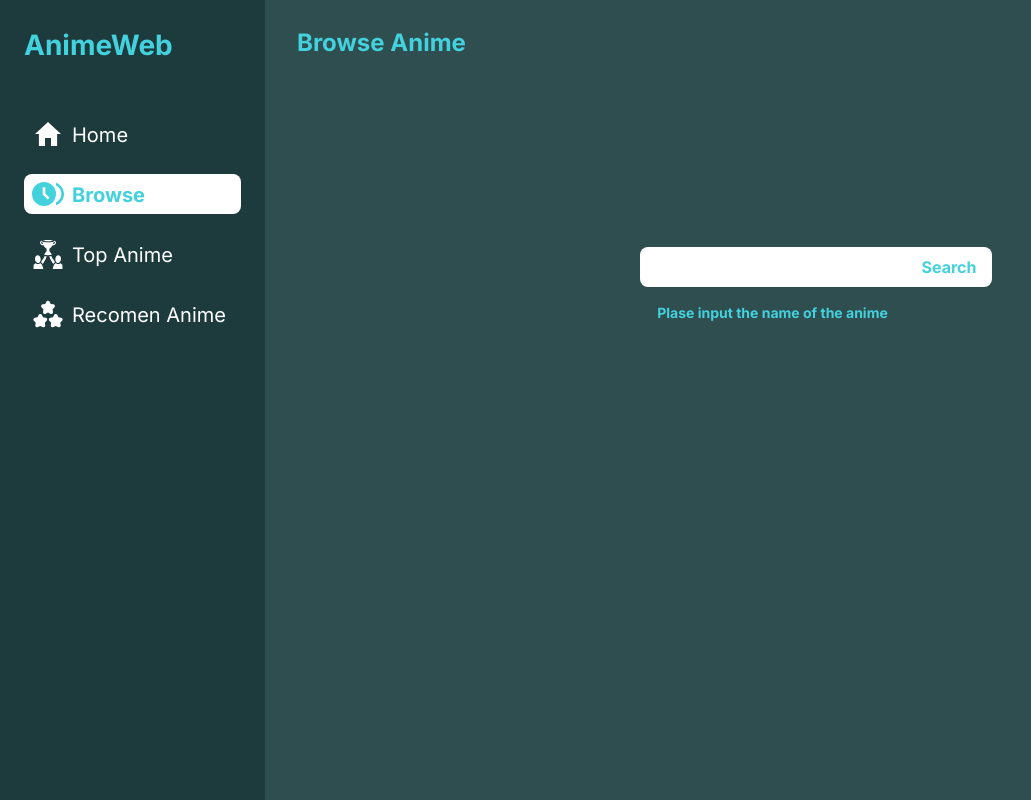
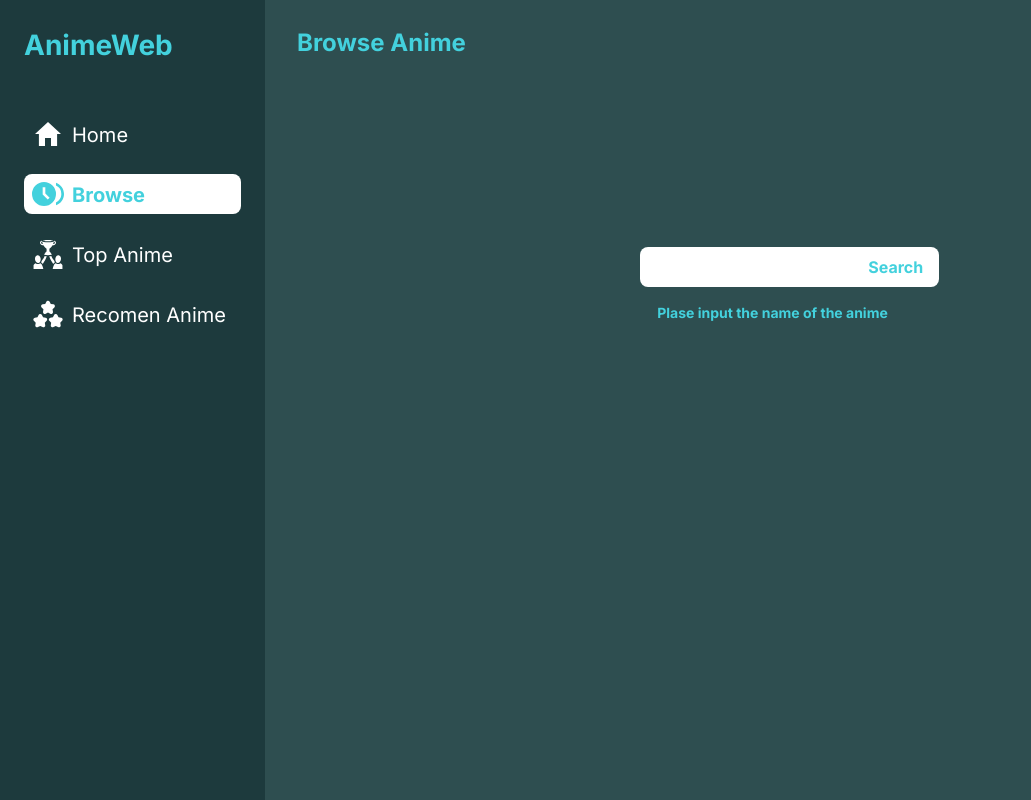
Before and after one commit to Fnrzz/AnimeWebV2, a Next.js app: page /browse in a window 1280 px wide. Shown: the whole page, without its empty margins (0-1031 px from the left). Built offline with nearby package versions, Linux system fonts and the light colour scheme.

Commit message:
update Bug input Search

```diff
--- a/src/components/Search/index.jsx
+++ b/src/components/Search/index.jsx
@@ -15,9 +15,10 @@ const Search = ({ keyword }) => {
   return (
     <div className="relative">
       <form onSubmit={heandleSearch}>
+        <div className="block w-full  ">
           <input
             type="text"
-          className="rounded-l-[8px]  md:px-[16px] md:py-[8px] px-2 py-1 w-full focus:outline-none"
+            className="rounded-l-[8px] w-[80%]  md:px-[16px] md:py-[8px] px-2 py-1  focus:outline-none"
             ref={searchRef}
             defaultValue={keyword}
           />
@@ -28,6 +29,7 @@ const Search = ({ keyword }) => {
           >
             Search
           </button>
+        </div>
       </form>
     </div>
   );
```
Lines whose indentation alone changed are shown as unchanged.
